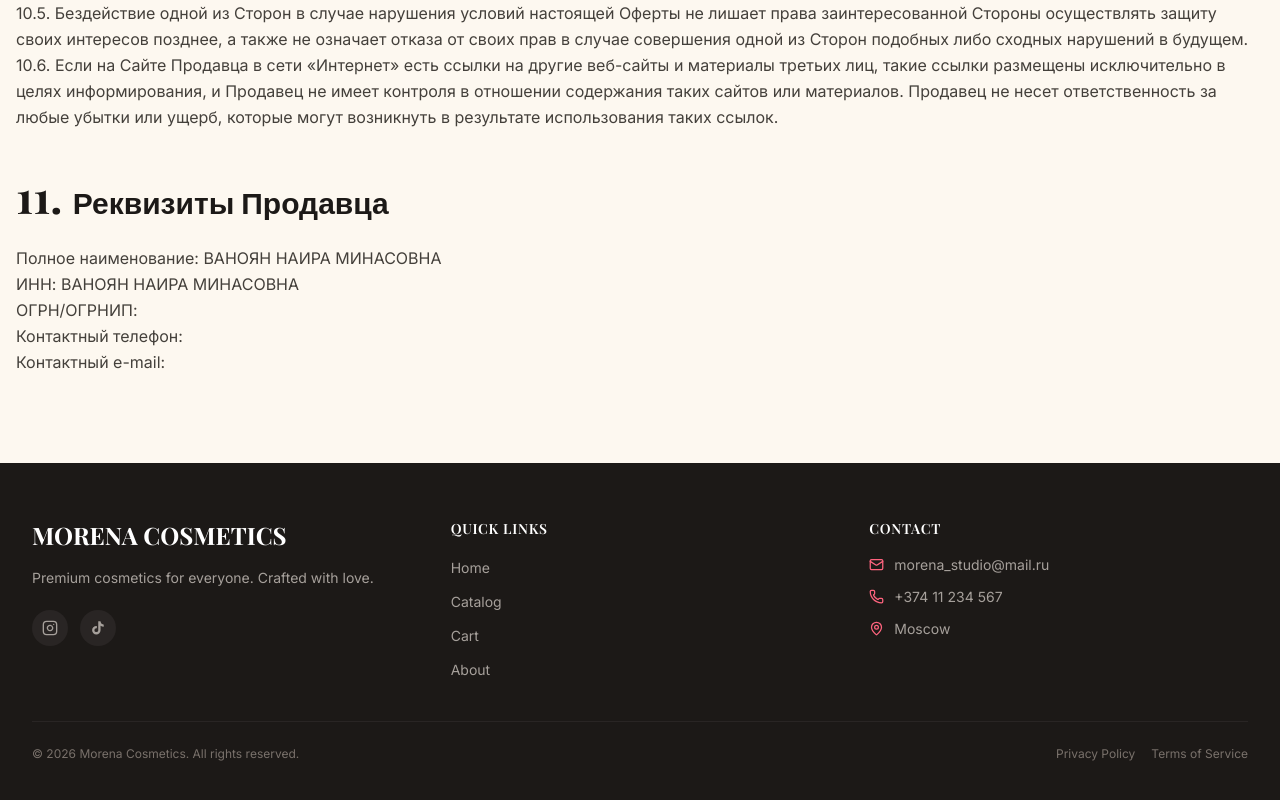
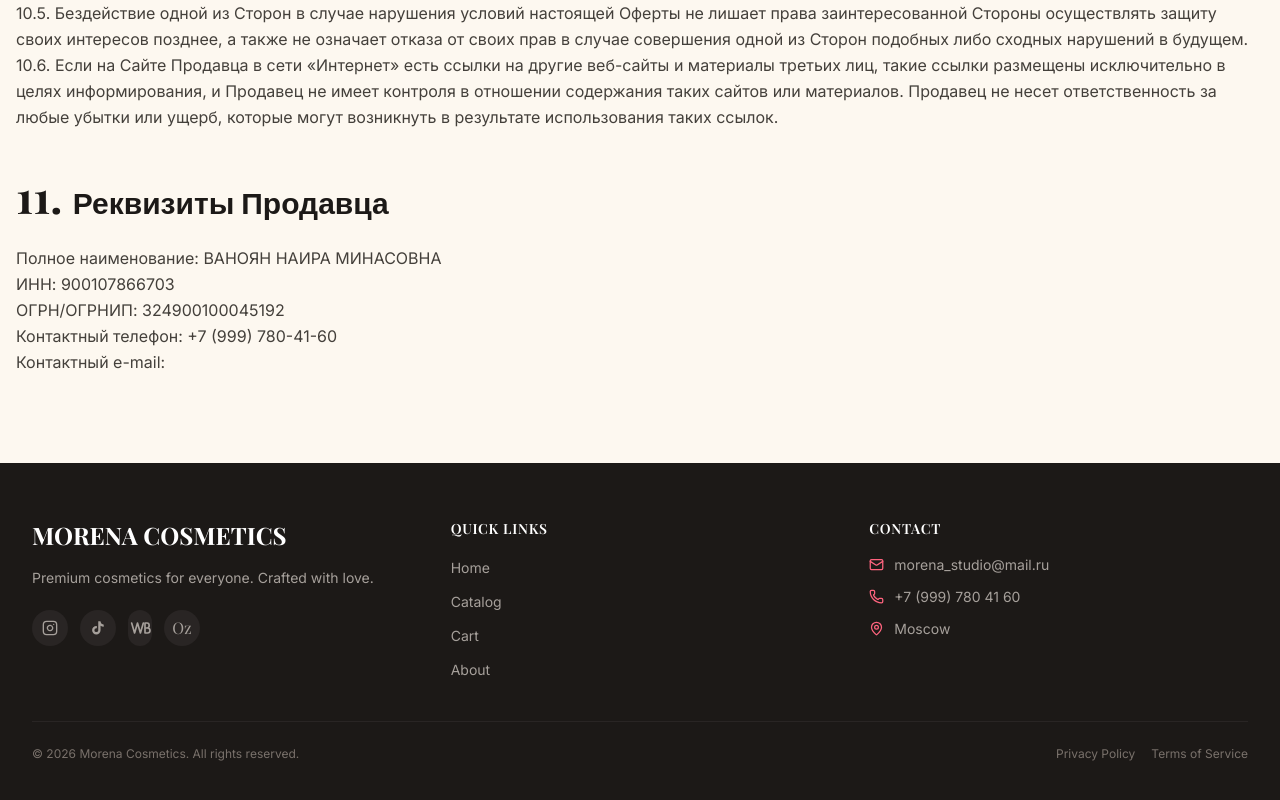
Before and after one commit to KarenGuyumjyan/cosmo-beauty, a Next.js app: page /en/documents/terms-of-service in a window 1280 px wide. Shown: the part 3596-4396 px from the top of the page. Built offline with nearby package versions, Linux system fonts and the light colour scheme; no server answers; a web font is replaced by a local one.

Commit message:
Local info adding

```diff
--- a/app/[locale]/documents/privacy-policy/constants.ts
+++ b/app/[locale]/documents/privacy-policy/constants.ts
@@ -2,8 +2,8 @@ export const generalText = [
   {
     title: 'Общие положения',
     description: `1.1. Политика обработки персональных данных у ИП ВАНОЯН НАИРА МИНАСОВНА
-        ОГРН: 324900100045192, ИНН: 741110218800, адрес: 454020, г.
-        Челябинск, ул. Энтузиастов, д. 30б, оф. 125 (далее соответственно -
+        ОГРН: 324900100045192, ИНН: 900107866703, адрес: 272384, РОССИЯ, ЗАПОРОЖСКАЯ ОБЛ, Г МЕЛИТОПОЛЬ,
+        С ДАНИЛО-ИВАНОВКА, УЛ СВЕРДЛОВА, Д 74, г. (далее соответственно -
         Политика, ИП, Оператор), разработанная в соответствии со статьей 18.1.
         Федерального закона от 27.07.2006 № 152-ФЗ «О персональных данных»
         (далее - Федеральный закон № 152-ФЗ), устанавливает процедуры,
--- a/app/[locale]/documents/terms-of-service/constants.ts
+++ b/app/[locale]/documents/terms-of-service/constants.ts
@@ -71,9 +71,9 @@ export const generalText = [
   {
     title: 'Реквизиты Продавца',
     description: `Полное наименование: ВАНОЯН НАИРА МИНАСОВНА
-      ИНН: ВАНОЯН НАИРА МИНАСОВНА
-      ОГРН/ОГРНИП:
-      Контактный телефон:
+      ИНН: 900107866703
+      ОГРН/ОГРНИП: 324900100045192
+      Контактный телефон: +7 (999) 780-41-60
       Контактный e-mail: `,
   },
 ]
--- a/app/layout.tsx
+++ b/app/layout.tsx
@@ -108,9 +108,9 @@ export default async function RootLayout({ children }: { children: React.ReactNo
       availableLanguage: ['Russian', 'English', 'Armenian'],
     },
     sameAs: [
-      'https://instagram.com',
-      'https://facebook.com',
-      'https://tiktok.com',
+      'https://www.instagram.com/morena_cosmetics__',
+      'https://www.wildberries.ru/seller/4293534',
+      'https://ozon.ru/s/morena-cosmetics'
     ],
   };
 
--- a/components/layout/Footer.tsx
+++ b/components/layout/Footer.tsx
@@ -1,59 +1,106 @@
-'use client';
+'use client'
 
-import { useTranslations } from 'next-intl';
-import { Link } from '@/i18n/navigation';
-import { Instagram, Mail, Phone, MapPin } from 'lucide-react';
+import { useTranslations } from 'next-intl'
+import { Link } from '@/i18n/navigation'
+import { Instagram, Mail, Phone, MapPin } from 'lucide-react'
 
 export default function Footer() {
-  const t = useTranslations('footer');
-  const nav = useTranslations('nav');
+  const t = useTranslations('footer')
+  const nav = useTranslations('nav')
 
   return (
-    <footer className="bg-stone-900 text-stone-300">
-      <div className="max-w-7xl mx-auto px-4 sm:px-6 lg:px-8 py-14">
-        <div className="grid grid-cols-1 sm:grid-cols-3 gap-10">
+    <footer className='bg-stone-900 text-stone-300'>
+      <div className='max-w-7xl mx-auto px-4 sm:px-6 lg:px-8 py-14'>
+        <div className='grid grid-cols-1 sm:grid-cols-3 gap-10'>
           {/* Brand */}
           <div>
-            <Link href="/" className="inline-block mb-4">
+            <Link href='/' className='inline-block mb-4'>
               <span
-                className="text-2xl font-bold text-white"
+                className='text-2xl font-bold text-white'
                 style={{ fontFamily: 'var(--font-display)' }}
               >
                 MORENA COSMETICS
               </span>
             </Link>
-            <p className="text-sm leading-relaxed text-stone-400">{t('description')}</p>
-            <div className="flex items-center gap-3 mt-5">
+            <p className='text-sm leading-relaxed text-stone-400'>
+              {t('description')}
+            </p>
+            <div className='flex items-center gap-3 mt-5'>
               <a
-                href="https://www.instagram.com/morena_cosmetics__/"
-                target="_blank"
-                rel="noopener noreferrer"
-                className="w-9 h-9 rounded-full bg-stone-800 flex items-center justify-center text-stone-400 hover:bg-rose-600 hover:text-white transition-colors"
-                aria-label="Instagram"
+                href='https://www.instagram.com/morena_cosmetics__'
+                target='_blank'
+                rel='noopener noreferrer'
+                className='w-9 h-9 rounded-full bg-stone-800 flex items-center justify-center text-stone-400 hover:bg-rose-600 hover:text-white transition-colors'
+                aria-label='Instagram'
               >
                 <Instagram size={16} />
               </a>
               {/* TikTok icon (lucide doesn't have one) */}
               <a
-                href="https://www.tiktok.com/@morena_cosmetics_"
-                target="_blank"
-                rel="noopener noreferrer"
-                className="w-9 h-9 rounded-full bg-stone-800 flex items-center justify-center text-stone-400 hover:bg-rose-600 hover:text-white transition-colors"
-                aria-label="TikTok"
+                href='https://www.tiktok.com/@morena_cosmetics_'
+                target='_blank'
+                rel='noopener noreferrer'
+                className='w-9 h-9 rounded-full bg-stone-800 flex items-center justify-center text-stone-400 hover:bg-rose-600 hover:text-white transition-colors'
+                aria-label='TikTok'
               >
-                <svg width="16" height="16" viewBox="0 0 24 24" fill="currentColor">
-                  <path d="M19.59 6.69a4.83 4.83 0 0 1-3.77-4.25V2h-3.45v13.67a2.89 2.89 0 0 1-2.88 2.5 2.89 2.89 0 0 1-2.89-2.89 2.89 2.89 0 0 1 2.89-2.89c.28 0 .54.04.79.1V9.01a6.33 6.33 0 0 0-.79-.05 6.34 6.34 0 0 0-6.34 6.34 6.34 6.34 0 0 0 6.34 6.34 6.34 6.34 0 0 0 6.33-6.34V8.69a8.18 8.18 0 0 0 4.78 1.52V6.75a4.85 4.85 0 0 1-1.01-.06Z" />
+                <svg
+                  width='16'
+                  height='16'
+                  viewBox='0 0 24 24'
+                  fill='currentColor'
+                >
+                  <path d='M19.59 6.69a4.83 4.83 0 0 1-3.77-4.25V2h-3.45v13.67a2.89 2.89 0 0 1-2.88 2.5 2.89 2.89 0 0 1-2.89-2.89 2.89 2.89 0 0 1 2.89-2.89c.28 0 .54.04.79.1V9.01a6.33 6.33 0 0 0-.79-.05 6.34 6.34 0 0 0-6.34 6.34 6.34 6.34 0 0 0 6.34 6.34 6.34 6.34 0 0 0 6.33-6.34V8.69a8.18 8.18 0 0 0 4.78 1.52V6.75a4.85 4.85 0 0 1-1.01-.06Z' />
                 </svg>
+              </a>
+              <a
+                href='https://www.wildberries.ru/seller/4293534'
+                target='_blank'
+                rel='noopener noreferrer'
+                className='w-[38] h-9 rounded-full bg-stone-800 flex items-center justify-center text-stone-400 hover:bg-rose-600 hover:text-white transition-colors'
+                aria-label='Wildberries'
+              >
+                <svg
+                  width='24'
+                  height='20'
+                  viewBox='0 0 24 24'
+                  fill='none'
+                  xmlns='http://www.w3.org/2000/svg'
+                >
+                  <path
+                    d='M2 6l3.5 12L9 6l3.5 12L16 6'
+                    stroke='currentColor'
+                    strokeWidth='2'
+                    strokeLinecap='round'
+                    strokeLinejoin='round'
+                  />
+                  <path
+                    d='M18 6v12h3c1.5 0 3-1 3-3s-1.5-3-3-3h-3m0 0h2.5c1.5 0 2.5-1 2.5-3s-1-3-2.5-3H18'
+                    stroke='currentColor'
+                    strokeWidth='2'
+                    strokeLinecap='round'
+                    strokeLinejoin='round'
+                  />
+                </svg>
+              </a>
+              <a
+                href='https://ozon.ru/s/morena-cosmetics'
+                target='_blank'
+                rel='noopener noreferrer'
+                className='w-9 h-9 rounded-full bg-stone-800 flex items-center justify-center text-stone-400 hover:bg-rose-600 hover:text-white transition-colors'
+                aria-label='Ozon'
+                style={{ fontFamily: 'var(--font-display)' }}
+              >
+                Oz
               </a>
             </div>
           </div>
 
           {/* Quick Links */}
           <div>
-            <h3 className="text-white font-semibold text-sm uppercase tracking-wider mb-4">
+            <h3 className='text-white font-semibold text-sm uppercase tracking-wider mb-4'>
               {t('links')}
             </h3>
-            <ul className="space-y-2.5">
+            <ul className='space-y-2.5'>
               {[
                 { href: '/', label: nav('home') },
                 { href: '/catalog', label: nav('catalog') },
@@ -63,7 +110,7 @@ export default function Footer() {
                 <li key={link.href}>
                   <Link
                     href={link.href}
-                    className="text-sm text-stone-400 hover:text-rose-400 transition-colors"
+                    className='text-sm text-stone-400 hover:text-rose-400 transition-colors'
                   >
                     {link.label}
                   </Link>
@@ -74,44 +121,57 @@ export default function Footer() {
 
           {/* Contact */}
           <div>
-            <h3 className="text-white font-semibold text-sm uppercase tracking-wider mb-4">
+            <h3 className='text-white font-semibold text-sm uppercase tracking-wider mb-4'>
               {t('contact')}
             </h3>
-            <ul className="space-y-3">
-              <li className="flex items-start gap-2.5 text-sm text-stone-400">
-                <Mail size={15} className="mt-0.5 shrink-0 text-rose-400" />
-                <a href="mailto:morena_studio@mail.ru" className="hover:text-rose-400 transition-colors">
+            <ul className='space-y-3'>
+              <li className='flex items-start gap-2.5 text-sm text-stone-400'>
+                <Mail size={15} className='mt-0.5 shrink-0 text-rose-400' />
+                <a
+                  href='mailto:morena_studio@mail.ru'
+                  className='hover:text-rose-400 transition-colors'
+                >
                   morena_studio@mail.ru
                 </a>
               </li>
-              <li className="flex items-start gap-2.5 text-sm text-stone-400">
-                <Phone size={15} className="mt-0.5 shrink-0 text-rose-400" />
-                <a href="tel:+37411234567" className="hover:text-rose-400 transition-colors">
-                  +374 11 234 567
+              <li className='flex items-start gap-2.5 text-sm text-stone-400'>
+                <Phone size={15} className='mt-0.5 shrink-0 text-rose-400' />
+                <a
+                  href='tel:+79997804160'
+                  className='hover:text-rose-400 transition-colors'
+                >
+                  +7 (999) 780 41 60
                 </a>
               </li>
-              <li className="flex items-start gap-2.5 text-sm text-stone-400">
-                <MapPin size={15} className="mt-0.5 shrink-0 text-rose-400" />
+              <li className='flex items-start gap-2.5 text-sm text-stone-400'>
+                <MapPin size={15} className='mt-0.5 shrink-0 text-rose-400' />
                 <span>Moscow</span>
               </li>
             </ul>
           </div>
-
         </div>
 
         {/* Bottom bar */}
-        <div className="border-t border-stone-800 mt-10 pt-6 flex flex-col sm:flex-row items-center justify-between gap-3 text-xs text-stone-500">
-          <span>© {new Date().getFullYear()} Morena Cosmetics. {t('rights')}</span>
-          <div className="flex gap-4">
-            <Link href="/documents/privacy-policy" className="hover:text-rose-400 transition-colors">
+        <div className='border-t border-stone-800 mt-10 pt-6 flex flex-col sm:flex-row items-center justify-between gap-3 text-xs text-stone-500'>
+          <span>
+            © {new Date().getFullYear()} Morena Cosmetics. {t('rights')}
+          </span>
+          <div className='flex gap-4'>
+            <Link
+              href='/documents/privacy-policy'
+              className='hover:text-rose-400 transition-colors'
+            >
               {t('privacy')}
             </Link>
-            <Link href="/documents/terms-of-service" className="hover:text-rose-400 transition-colors">
+            <Link
+              href='/documents/terms-of-service'
+              className='hover:text-rose-400 transition-colors'
+            >
               {t('terms')}
             </Link>
           </div>
         </div>
       </div>
     </footer>
-  );
+  )
 }
--- a/messages/en.json
+++ b/messages/en.json
@@ -184,15 +184,11 @@
       "phoneLabel": "Phone",
       "addressLabel": "Address",
       "email": "morena_studio@mail.ru",
-      "phone": "+374 11 234 567",
+      "phone": "+7 (999) 780-41-60",
       "address": "Moscow"
     },
     "social": {
-      "title": "Follow Us",
-      "instagram": "Instagram",
-      "facebook": "Facebook",
-      "tiktok": "TikTok",
-      "youtube": "YouTube"
+      "title": "Follow Us"
     },
     "blog": {
       "title": "Beauty Blog",
--- a/messages/hy.json
+++ b/messages/hy.json
@@ -184,15 +184,11 @@
       "phoneLabel": "Հեռախոսահամար",
       "addressLabel": "Հասցե",
       "email": "morena_studio@mail.ru",
-      "phone": "+374 11 234 567",
+      "phone": "+7 (999) 780-41-60",
       "address": "Մոսկվա"
     },
     "social": {
-      "title": "Հետևեք մեզ",
-      "instagram": "Instagram",
-      "facebook": "Facebook",
-      "tiktok": "TikTok",
-      "youtube": "YouTube"
+      "title": "Հետևեք մեզ"
     },
     "blog": {
       "title": "Գեղեցկության բլոգ",
--- a/messages/ru.json
+++ b/messages/ru.json
@@ -184,15 +184,11 @@
       "phoneLabel": "Телефон",
       "addressLabel": "Адрес",
       "email": "morena_studio@mail.ru",
-      "phone": "+374 11 234 567",
+      "phone": "+7 (999) 780-41-60",
       "address": "г. Москва"
     },
     "social": {
-      "title": "Подписывайтесь",
-      "instagram": "Instagram",
-      "facebook": "Facebook",
-      "tiktok": "TikTok",
-      "youtube": "YouTube"
+      "title": "Подписывайтесь"
     },
     "blog": {
       "title": "Блог о красоте",
```
Also changed, not shown: app/[locale]/about/page.tsx (+161 -67 lines), components/layout/wildberries-svgrepo-com.svg (added).
